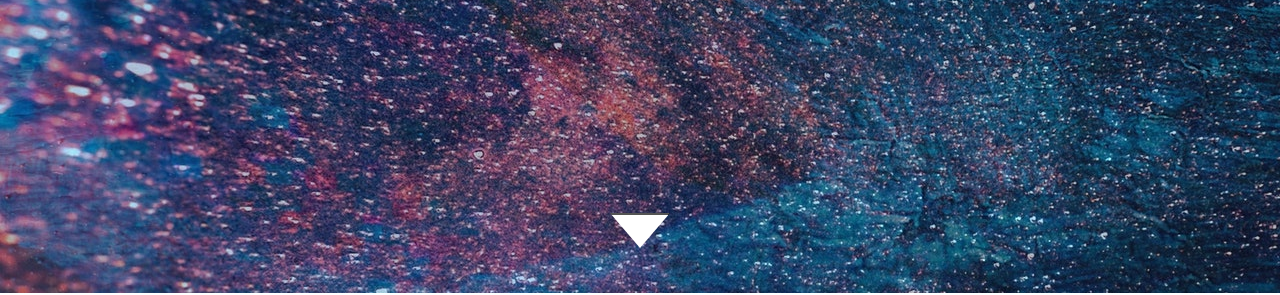
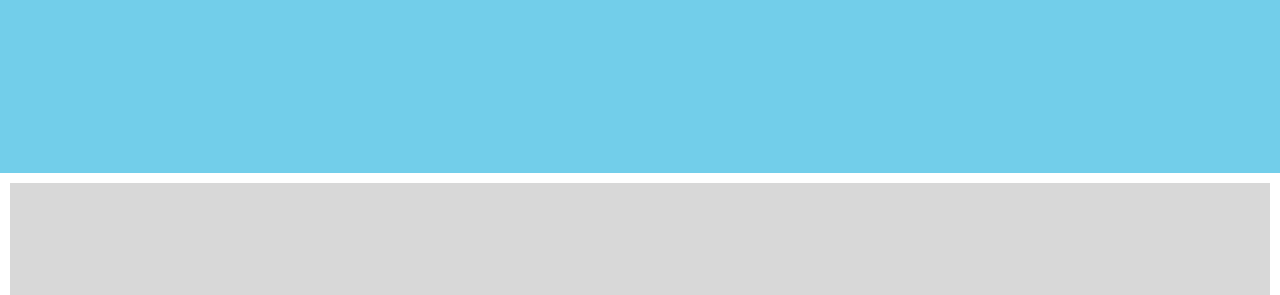
Before and after one commit to crushen/portfolio, a plain HTML site: page index.html in a window 1280 px wide. Shown: the part 507-802 px from the top of the page. Drawn offline with Linux system fonts and the light colour scheme; some packages are replaced by stand-ins of ours; a script that the page names is missing.

Commit message:
Changing backgorund of header

```diff
--- a/css/style.css
+++ b/css/style.css
@@ -9,18 +9,20 @@ body {
 }
 
 header {
-  height: 100vh;
-  background: url("../img/background.jpg") no-repeat;
+  height: 85vh;
+  /* background: url("../img/background.png") no-repeat center; */
+  background: #72ceea;
 }
 
 #header-title {
-  width: 100%;
+  width: 80%;
   height: 90%;
+  margin: auto;
   color: #FFF;
   font-size: 40px;
   line-height: 80px;
   display: flex;
-  justify-content: center;
+  justify-content: flex-start;
   align-items: center;
 }
 
--- a/index.html
+++ b/index.html
@@ -34,9 +34,9 @@
       <div id="header-title">
         <h1>Hello, I'm Charlotte<br>and I'm a <span class="large-title-1">Frontend </span><br><span class="large-title-2">Web Developer</span></h1>
       </div>
-      <div class="arrow-container">
+      <!-- <div class="arrow-container">
         <a href="#about""><button type="button" class="arrow bounce"></button></a>
-      </div>
+      </div> -->
   </header>
     <section id="about">
       <h2 id="about-title" class="sub-title">What can I do for you?</h2>
```
Also changed, not shown: img/background.png (added).
